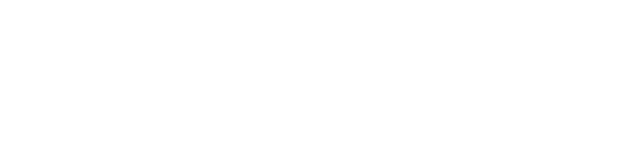
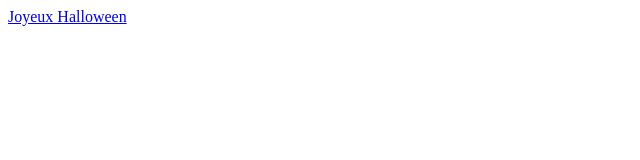
Before and after one commit to Hippolyte421/Hallowen-8, a plain HTML site: page index.html in a window 1280 px wide. Shown: the whole page, without its empty margins (0-640 px from the left). Drawn offline with Linux system fonts and the light colour scheme.

Commit message:
link to landing page

```diff
--- a/index.html
+++ b/index.html
@@ -7,6 +7,6 @@
     <title>Halloween Git Project 2023</title>
 </head>
 <body>
-
+    <a href="pagefr.html">Joyeux Halloween</a>
 </body>
 </html>
```
